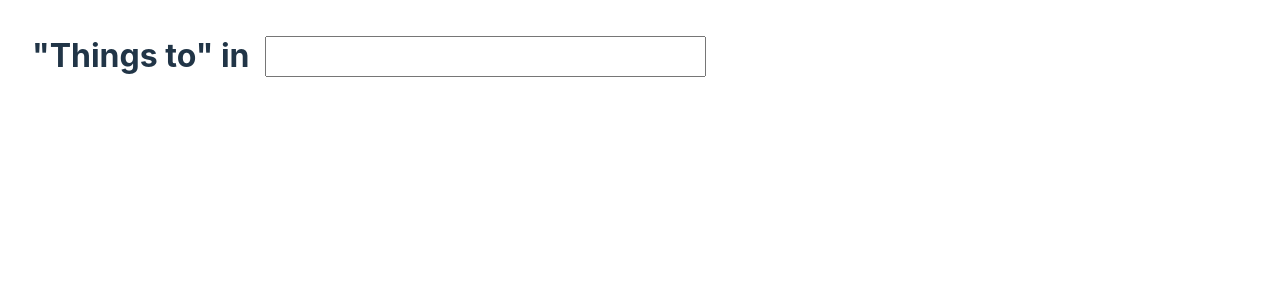
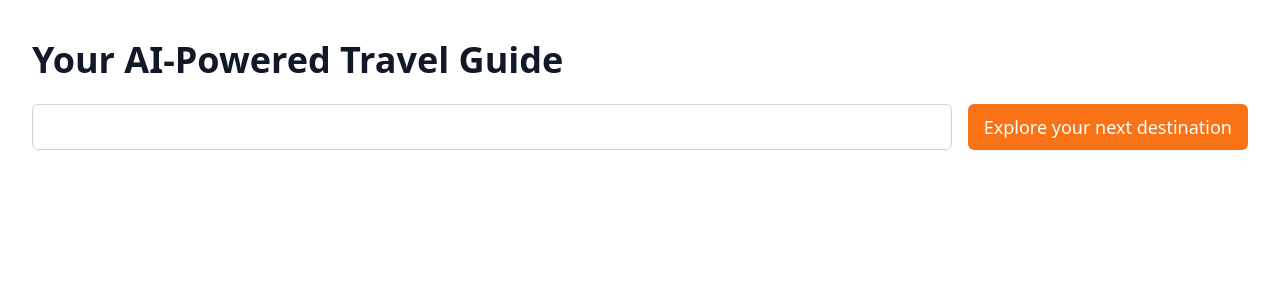
Before and after one commit to taraschuiko/ai-travel-guide, a React (Vite) app: page / in a window 1280 px wide. Shown: the top 300 px of the page. Built offline with nearby package versions, Linux system fonts and the light colour scheme.

Commit message:
Added Tailwind

```diff
--- a/api/server.js
+++ b/api/server.js
@@ -4,6 +4,7 @@ const cors = require("@koa/cors");
 const dotenv = require("dotenv");
 const NodeCache = require("node-cache");
 const OpenAI = require("openai");
+// const mockedResponse = require("./mockedResponse.json");
 
 dotenv.config();
 const myCache = new NodeCache();
@@ -32,6 +33,9 @@ const getThingsToDo = (place) => {
     return Promise.resolve(cachedValue);
   }
 
+  // Mocked response for testing
+  // return Promise.resolve(mockedResponse);
+
   return openai.chat.completions
     .create({
       messages: [
@@ -42,7 +46,7 @@ const getThingsToDo = (place) => {
         {
           role: "user",
           content: `What are things to ${categoriesListString} in ${capitalizedPlace}.
-            Return a JSON object with keys: ${categoriesListString} and values as lists of strings with minimum 5 items.
+            Return a JSON object with keys: ${categoriesListString} and values as lists of strings with minimum 5 and maximum 10 items.
             Try to make the number of characters in each list as similar as possible.
             Add a corresponding emoji at the beginning of each list item and add space after the emoji.`,
         },
--- a/package.json
+++ b/package.json
@@ -20,15 +20,19 @@
     "react-dom": "^18.2.0"
   },
   "devDependencies": {
+    "@tailwindcss/typography": "^0.5.10",
     "@types/react": "^18.2.37",
     "@types/react-dom": "^18.2.15",
     "@vitejs/plugin-react-swc": "^3.5.0",
+    "autoprefixer": "^10.4.16",
     "eslint": "^8.53.0",
     "eslint-plugin-react": "^7.33.2",
     "eslint-plugin-react-hooks": "^4.6.0",
     "eslint-plugin-react-refresh": "^0.4.4",
     "nodemon": "^3.0.1",
+    "postcss": "^8.4.31",
     "sass": "^1.69.5",
+    "tailwindcss": "^3.3.5",
     "vite": "^5.0.0"
   }
 }
--- /dev/null
+++ b/postcss.config.js
@@ -0,0 +1,6 @@
+module.exports = {
+  plugins: {
+    tailwindcss: {},
+    autoprefixer: {},
+  },
+}
--- a/src/App.jsx
+++ b/src/App.jsx
@@ -1,53 +1,26 @@
 import { useState } from "react";
 import { getThingsToDo } from "./api";
 import "./App.scss";
+import Header from "./components/Header";
+import Recommendations from "./components/Recommendations";
 
 function App() {
-  const [thingsTo, setThingsTo] = useState(null);
-  const [place, setPlace] = useState("");
+  const [recommendations, setRecommendations] = useState(null);
   const [isLoading, setIsLoading] = useState(false);
 
-  const handleSearch = () => {
+  const handleSearch = (place) => {
     setIsLoading(true);
     getThingsToDo(place).then((response) => {
-      setThingsTo(response);
+      setRecommendations(response);
       setIsLoading(false);
     });
   };
 
   return (
-    <>
-      <div className="search-bar">
-        <h1>&quot;Things to&quot; in </h1>
-        <input
-          type="text"
-          value={place}
-          onChange={(e) => setPlace(e.target.value)}
-          onKeyDown={(e) => {
-            if (e.key === "Enter") {
-              handleSearch();
-            }
-          }}
-        />
-      </div>
-      {isLoading ? (
-        <p>⌛️ Loading...</p>
-      ) : (
-        <div className="things-to">
-          {thingsTo &&
-            Object.entries(thingsTo).map(([title, list]) => (
-              <div key={title}>
-                <h2>{title}</h2>
-                <ul>
-                  {list.map((item) => (
-                    <li key={item}>{item}</li>
-                  ))}
-                </ul>
-              </div>
-            ))}
-        </div>
-      )}
-    </>
+    <div className="container mx-auto py-10 px-8">
+      <Header handleSearch={handleSearch} />
+      <Recommendations isLoading={isLoading} recommendations={recommendations} />
+    </div>
   );
 }
 
--- a/src/App.scss
+++ b/src/App.scss
@@ -1,27 +1,27 @@
-#root {
-  max-width: 1280px;
-  padding: 2rem;
-}
+// #root {
+//   max-width: 1280px;
+//   padding: 2rem;
+// }
 
-.search-bar {
-  display: flex;
-  flex-direction: row;
-  align-items: center;
-  gap: 1rem;
-  margin-bottom: 2rem;
+// .search-bar {
+//   display: flex;
+//   flex-direction: row;
+//   align-items: center;
+//   gap: 1rem;
+//   margin-bottom: 2rem;
 
-  input {
-    font-size: 2em;
-    font-weight: bold;
-  }
-}
+//   input {
+//     font-size: 2em;
+//     font-weight: bold;
+//   }
+// }
 
-.things-to {
-  display: grid;
-  grid-template-columns: repeat(3, 1fr);
-  gap: 2rem;
+// .things-to {
+//   display: grid;
+//   grid-template-columns: repeat(3, 1fr);
+//   gap: 2rem;
 
-  ul {
-    list-style-type: none;
-  }
-}
+//   ul {
+//     list-style-type: none;
+//   }
+// }
--- /dev/null
+++ b/src/components/Header.jsx
@@ -0,0 +1,41 @@
+import { useState } from "react";
+import PropTypes from "prop-types";
+
+const Header = ({ handleSearch }) => {
+  const [place, setPlace] = useState("");
+
+  return (
+    <header>
+      <div className="prose">
+        <h1 className="mt-0 mb-6 font-bold text-gray-900">
+          Your AI-Powered Travel Guide
+        </h1>
+      </div>
+      <div className="flex">
+        <input
+          type="text"
+          value={place}
+          onChange={(e) => setPlace(e.target.value)}
+          onKeyDown={(e) => {
+            if (e.key === "Enter") {
+              handleSearch(place);
+            }
+          }}
+          className="flex-grow px-4 py-2 mr-4 text-lg border border-gray-300 rounded-md focus:outline-none focus:ring-2 focus:ring-blue-500"
+        />
+        <button
+          className="px-4 py-2 text-lg text-white bg-orange-500 rounded-md focus:outline-none focus:ring-2 focus:ring-blue-500"
+          onClick={() => handleSearch(place)}
+        >
+          Explore your next destination
+        </button>
+      </div>
+    </header>
+  );
+};
+
+Header.propTypes = {
+  handleSearch: PropTypes.func.isRequired,
+};
+
+export default Header;
--- /dev/null
+++ b/src/components/Recommendations.jsx
@@ -0,0 +1,30 @@
+import PropTypes from "prop-types";
+
+const Recommendations = ({ isLoading, recommendations }) => {
+  return isLoading ? (
+    <p>⌛️ Loading...</p>
+  ) : (
+    <div className="mt-12 grid grid-cols-1 md:grid-cols-2 lg:grid-cols-3 gap-8">
+      {recommendations &&
+        Object.entries(recommendations).map(([title, list]) => (
+          <div key={title} className="prose">
+            <h2 className="mt-0 mb-4 font-bold text-gray-900">
+              Things to {title}
+            </h2>
+            <ul className="list-none pl-0">
+              {list.map((item) => (
+                <li key={item}>{item}</li>
+              ))}
+            </ul>
+          </div>
+        ))}
+    </div>
+  );
+};
+
+Recommendations.propTypes = {
+  isLoading: PropTypes.bool.isRequired,
+  recommendations: PropTypes.object,
+};
+
+export default Recommendations;
--- a/src/index.scss
+++ b/src/index.scss
@@ -1,17 +1,10 @@
+@tailwind base;
+@tailwind components;
+@tailwind utilities;
+
 * {
   margin: 0;
   padding: 0;
   box-sizing: border-box;
   color: #213547;
 }
-
-:root {
-  font-family: Inter, system-ui, Avenir, Helvetica, Arial, sans-serif;
-  line-height: 1.5;
-  font-weight: 400;
-
-  font-synthesis: none;
-  text-rendering: optimizeLegibility;
-  -webkit-font-smoothing: antialiased;
-  -moz-osx-font-smoothing: grayscale;
-}
--- /dev/null
+++ b/tailwind.config.js
@@ -0,0 +1,8 @@
+/** @type {import('tailwindcss').Config} */
+module.exports = {
+  content: ["./public/index.html", "./src/**/*.{js,ts,jsx,tsx}"],
+  theme: {
+    extend: {},
+  },
+  plugins: [require("@tailwindcss/typography")],
+};
```
Also changed, not shown: api/mockedResponse.json (added, +65 -0 lines), 1 other file (tests, documents, lock files or other folders).
